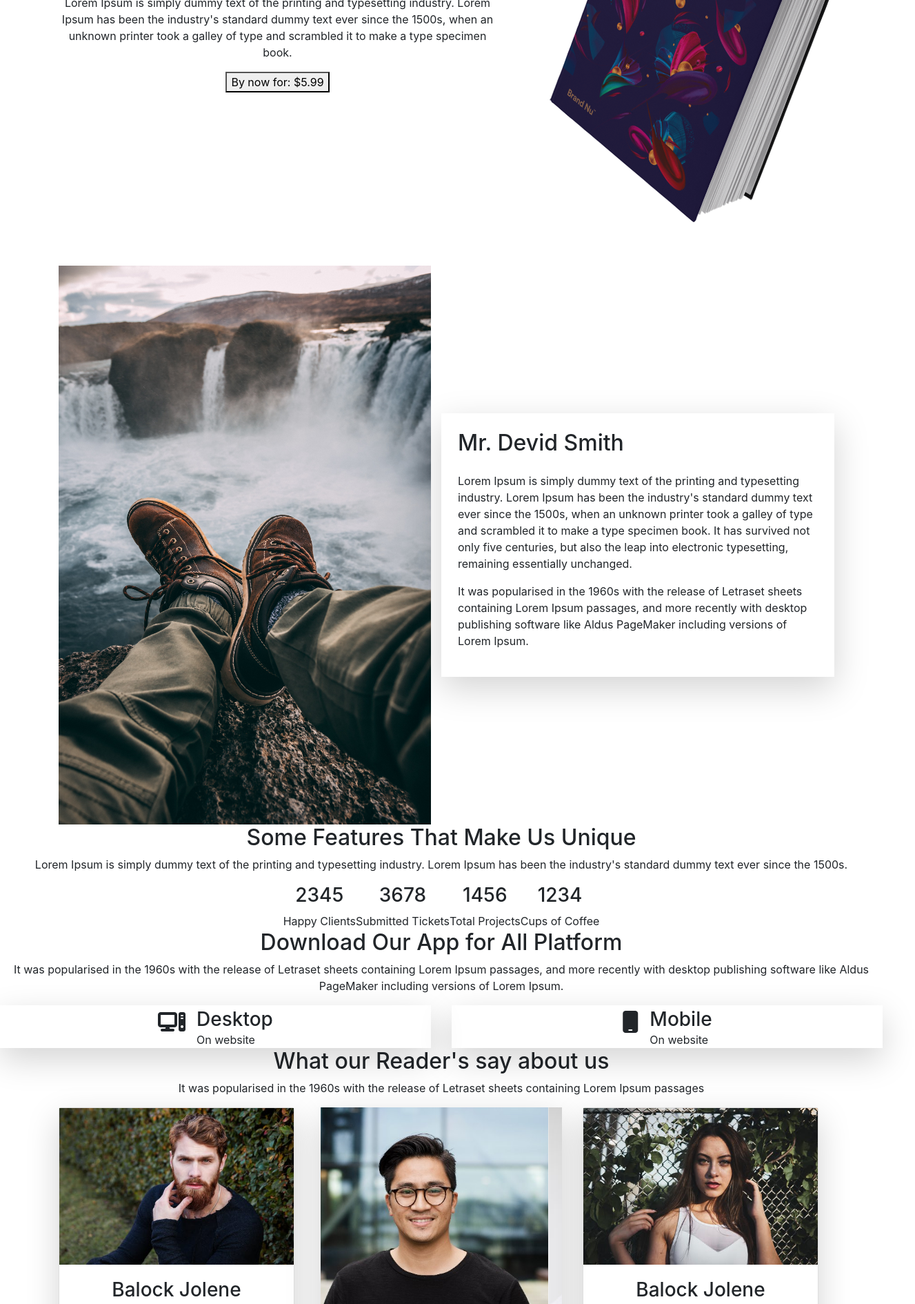
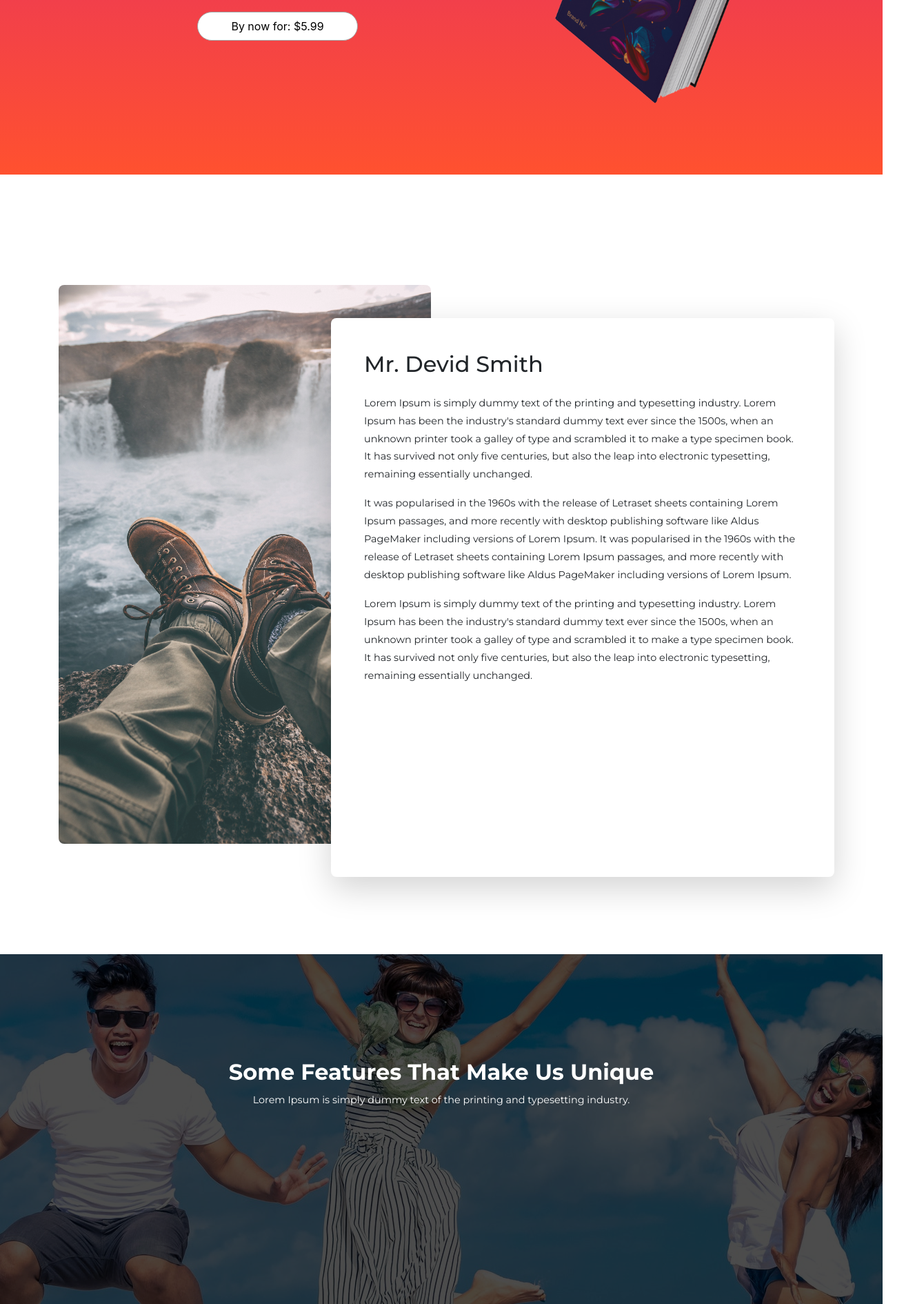
Before and after one commit to braynng0323/codegym, a plain HTML site: page Khoa-02/Bootstrap/book-landingpage.html in a window 1280 px wide. Shown: the part 398-2288 px from the top of the page at 69% size, 1327 px wide, since content can reach past the window. Drawn offline with nearby package versions, Linux system fonts and the light colour scheme.

Commit message:
bootstrap semi final

```diff
--- a/Khoa-02/Bootstrap/book-landingpage.html
+++ b/Khoa-02/Bootstrap/book-landingpage.html
@@ -15,14 +15,23 @@
   <!-- Font Awesome embed -->
   <script src="https://kit.fontawesome.com/ddd7125aab.js" crossorigin="anonymous"></script>
 
+  <!-- Google Fonts -->
+  <link rel="preconnect" href="https://fonts.googleapis.com">
+  <link rel="preconnect" href="https://fonts.gstatic.com" crossorigin>
+  <link href="https://fonts.googleapis.com/css2?family=Montserrat:ital,wght@0,100..900;1,100..900&display=swap" rel="stylesheet">
+
+
 </head>
 <body>
 
 <!-- Header section -->
 <header>
   <div class="container-fluid p-0">
-    <nav class="navbar navbar-expand-lg navbar-light bg-light">
-      <a class="navbar-brand" href="#">Books</a>
+    <nav class="navbar navbar-expand-lg">
+      <a class="navbar-brand" href="#">
+        <i class="fa-regular fa-bookmark"></i>
+        Books
+      </a>
       <button class="navbar-toggler" type="button" data-toggle="collapse" data-target="#navbarSupportedContent" aria-controls="navbarSupportedContent" aria-expanded="false" aria-label="Toggle navigation">
         <span class="navbar-toggler-icon"></span>
       </button>
@@ -61,11 +70,11 @@
   </div>
   <div class="container text-center">
     <div class="row">
-      <div class="col-md-7 col-sm-12 mt-auto mb-auto">
+      <div class="col-md-7 col-sm-12 mt-auto mb-auto text-white">
         <h6>AUTHOR: DAILY TUITION</h6>
         <h1>EXCITING ADVENTURE</h1>
         <p>Lorem Ipsum is simply dummy text of the printing and typesetting industry. Lorem Ipsum has been the industry's standard dummy text ever since the 1500s, when an unknown printer took a galley of type and scrambled it to make a type specimen book.</p>
-        <button>By now for: $5.99</button>
+        <button class="primary-btn px-5 py-2">By now for: $5.99</button>
       </div>
       <div class="col-md-5 col-sm-12">
         <img src="/Khoa-02/Bootstrap/assets/header-img.png" alt="header Book image">
@@ -79,14 +88,15 @@
   <section class="section-1">
     <div class="container">
       <div class="row">
-        <div class="col-md-6 col-12">
+        <div class="col-md-6 col-12 text-right">
           <img src="/Khoa-02/Bootstrap/assets/pexels-photo-1904769.jpeg" width="100%" alt="background section 1">
         </div>
-        <div class="col-md-6 col-12 mt-auto mb-auto p-4 shadow-lg">
-          <div class="panel">
+        <div class="col-md-6 col-12 ">
+          <div class="panel shadow-lg p-5">
             <h2 class="mb-4">Mr. Devid Smith</h2>
             <p>Lorem Ipsum is simply dummy text of the printing and typesetting industry. Lorem Ipsum has been the industry's standard dummy text ever since the 1500s, when an unknown printer took a galley of type and scrambled it to make a type specimen book. It has survived not only five centuries, but also the leap into electronic typesetting, remaining essentially unchanged.</p>
-            <p>It was popularised in the 1960s with the release of Letraset sheets containing Lorem Ipsum passages, and more recently with desktop publishing software like Aldus PageMaker including versions of Lorem Ipsum.</p>
+            <p>It was popularised in the 1960s with the release of Letraset sheets containing Lorem Ipsum passages, and more recently with desktop publishing software like Aldus PageMaker including versions of Lorem Ipsum. It was popularised in the 1960s with the release of Letraset sheets containing Lorem Ipsum passages, and more recently with desktop publishing software like Aldus PageMaker including versions of Lorem Ipsum.</p>
+            <p>Lorem Ipsum is simply dummy text of the printing and typesetting industry. Lorem Ipsum has been the industry's standard dummy text ever since the 1500s, when an unknown printer took a galley of type and scrambled it to make a type specimen book. It has survived not only five centuries, but also the leap into electronic typesetting, remaining essentially unchanged.</p>
           </div>
         </div>
       </div>
@@ -94,25 +104,29 @@
   </section>
 
   <section class="section-2 container-fluid p-0"">
-    <div class="content text-center">
-      <h2>Some Features That Make Us Unique</h2>
-      <p>Lorem Ipsum is simply dummy text of the printing and typesetting industry. Lorem Ipsum has been the industry's standard dummy text ever since the 1500s.</p>
+
+    <div class="cover">
+      <div class="content text-center">
+        <h2>Some Features That Make Us Unique</h2>
+        <p>Lorem Ipsum is simply dummy text of the printing and typesetting industry.</p>
+      </div>
     </div>
+
     <div class="container-fluid text-center">
-      <div class="d-flex flex-wrap justify-content-center">
-        <div>
+      <div class="d-flex flex-wrap justify-content-center numbers">
+        <div class="number--item">
           <h3>2345</h3>
           <span>Happy Clients</span>
         </div>
-        <div>
+        <div class="number--item">
           <h3>3678</h3>
           <span>Submitted Tickets</span>
         </div>
-        <div>
+        <div class="number--item">
           <h3>1456</h3>
           <span>Total Projects</span>
         </div>
-        <div>
+        <div class="number--item">
           <h3>1234</h3>
           <span>Cups of Coffee</span>
         </div>
@@ -231,7 +245,44 @@
 </main>
 
 <footer>
+  <div class="cointainer-fluid p-0">
+    <div class="row">
 
+      <div class="col-md-5 col-sm-12">
+        <h4>About Us</h4>
+        <p>Lorem Ipsum is simply dummy text of the printing and typesetting industry. Lorem Ipsum has been the industry's standard dummy text ever since the 1500s.</p>
+        <p>Lorem Ipsum is simply dummy text of the printing and typesetting industry. Lorem Ipsum has been the industry's standard dummy text ever since the 1500s.</p>
+      </div>
+
+      <div class="col-md-5 col-sm-12">
+        <h4>Newsletter</h4>
+        <p>Stay updated</p>
+        <form class="form-inline" action="#">
+          <div class="pl-0">
+            <div class="input-group">
+              <input type="text" placeholder="Email" class="form-control bg-dark text-white">
+              <div class="input-group-prepend">
+                <div class="input-group-text">
+                  <i class="fas fa-arrow-right"></i>
+                </div>
+              </div>
+            </div>
+          </div>
+        </form>
+      </div>
+
+      <div class="col-md-2 col-sm-12">
+        <h4>Follow Us</h4>
+        <p>Let us be social</p>
+        <div>
+          <i class="fa-brands fa-facebook"></i>
+          <i class="fa-brands fa-square-instagram"></i>
+          <i class="fa-brands fa-x-twitter"></i>
+          <i class="fa-brands fa-youtube"></i>
+        </div>
+      </div>
+    </div>
+  </div>
 </footer>
 </body>
 </html>
--- a/Khoa-02/Bootstrap/styles.css
+++ b/Khoa-02/Bootstrap/styles.css
@@ -0,0 +1,132 @@
+@import url('https://fonts.googleapis.com/css2?family=Montserrat:ital,wght@0,100..900;1,100..900&display=swap');
+
+* {
+    box-sizing: border-box;
+}
+body {
+    overflow: auto;
+}
+:root {
+    --bggradient1: linear-gradient(to bottom, #dd2476, #ff512f);
+    --Mont: "Montserrat", cursive;
+}
+
+p, h1, h2, h3, h4, h5, h6, a {
+    font-family: var(--Mont);
+    line-height: 1.8;
+}
+p {
+    font-size: 0.9rem;
+}
+
+.primary-btn {
+    border-radius: 60px;
+    background-color: white;
+    border: 1px solid #a1a1a1;
+}
+.primary-btn:hover {
+    color:rgb(248, 248, 248);
+    background-color: rgb(0, 44, 94);
+    border: 1px solid rgb(255, 255, 255);
+}
+
+
+header {
+    background: var(--bggradient1);
+    min-height: 600px;
+    padding-bottom: 60px;
+}
+
+header a {
+    color: white;
+    font-size: 0.9em;
+}
+.navbar-brand {
+    padding-left: 8rem;
+}
+.nav-item:last-child {
+    padding-right: 8rem;
+}
+.nav-item {
+    padding: 0.9rem;
+    font-weight: 400;
+}
+.nav-link:hover {
+    color:black;
+}
+
+header h1 {
+    font-weight: bold;
+    padding: 0.15em;
+}
+header p {
+    padding: 0.15em;
+}
+
+header img {
+    width: 90%;
+}
+
+/* Section 1 */
+
+.section-1 {
+    padding: 20vmin 0vmin;
+}
+
+.section-1 img {
+    opacity: 0.85;
+    border-radius: 0.5rem;
+}
+
+.section-1 .row .col-md-6:last-child {
+    position: relative;
+}
+
+.section-1 .panel {
+    position: absolute;
+    background: white;
+    border-radius: 0.5rem;
+    z-index: 1;
+    height: 100%;
+    bottom: -3rem;
+    left: -10rem;
+}
+
+/* Section 2 */
+.cover {
+    width:100%;
+    height: 80vmin;
+    background: url('/Khoa-02/Bootstrap/assets/pexels-photo-452738.jpeg');
+    background-position: -24rem -19rem;
+    background-size: 150%;
+    z-index: 1;
+}
+.cover .content {
+    width: 100%;
+    height: 100%;
+    padding-top: 19vmin;
+    background: rgba(0,0,0, 0.7);
+    color: white;
+    position: relative;
+}
+.cover .content h2 {
+    font-weight: bold;
+}
+
+.numbers {
+    margin-top: -15vmin;
+}
+.number--item {
+    position: relative;
+    z-index: 1;
+    background: white;
+    min-width: 17vmin;
+    min-height: 12vmin;
+    padding: 3.5vmin;
+    margin: 1rem;
+    border-radius: 0.5em;
+    box-shadow: 1px 2px 15px 0px rgba(255,0,0, 0.35);
+}
+.number--item h3 {
+    color: tomato;
+}
```
